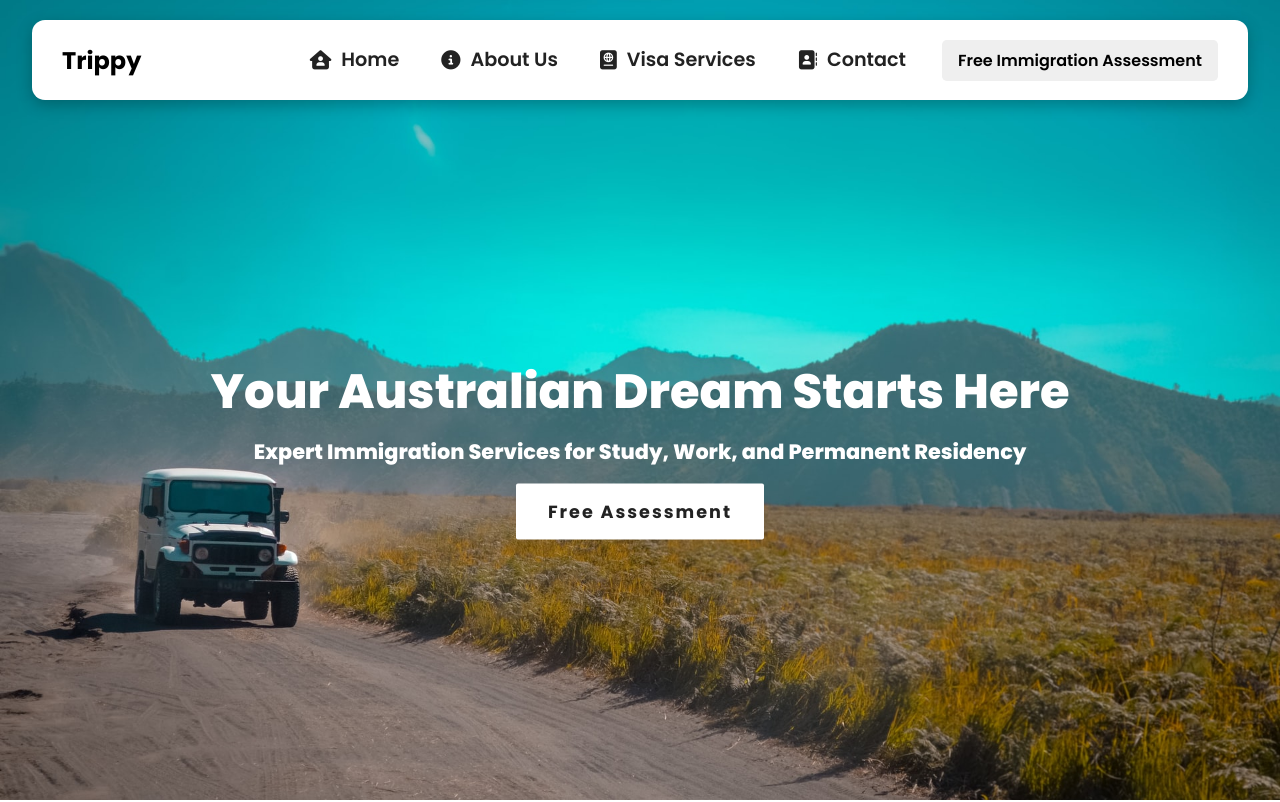
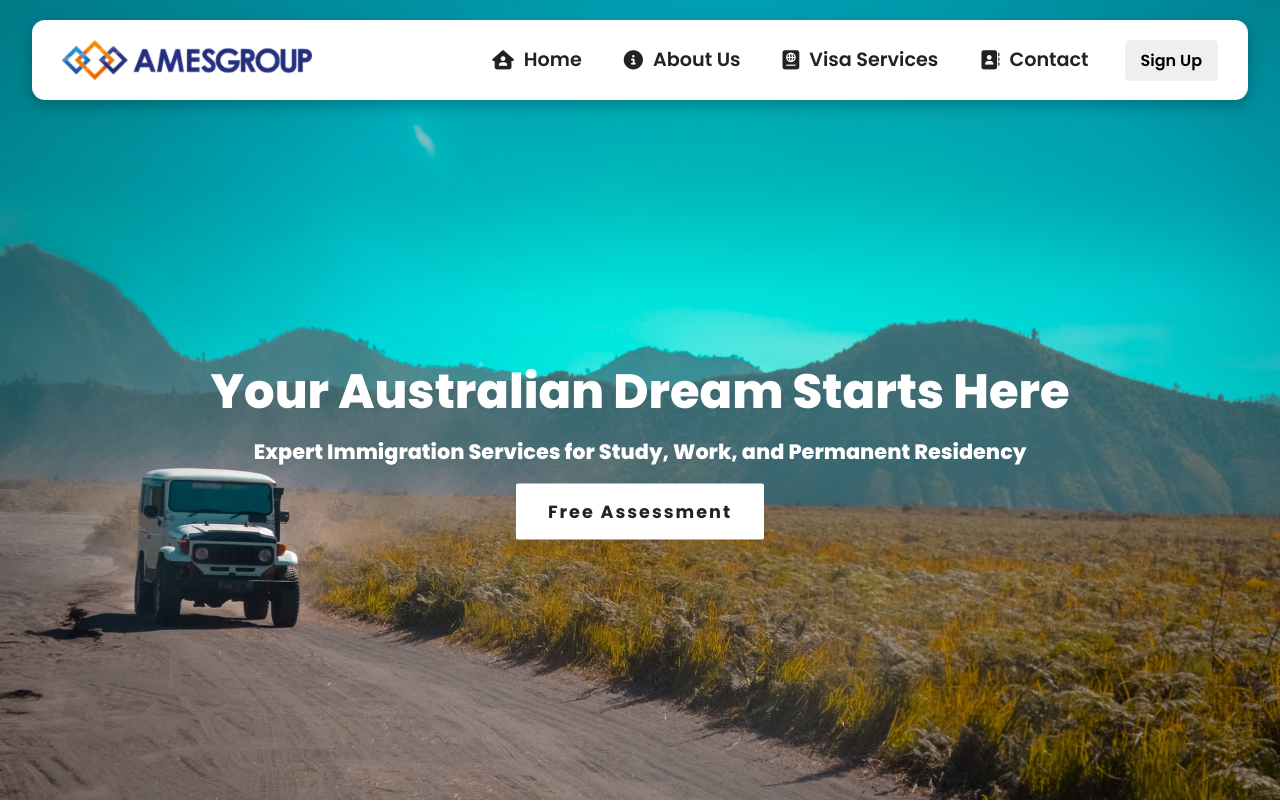
Before and after one commit to MAD-SAM22/AMES-Group-AE-website, a React (Create React App) app: page / in a window 1280 px wide. Shown: the top 802 px of the page. Built offline with nearby package versions, Linux system fonts and the light colour scheme; a web font is replaced by a local one.

Commit message:
adjust navbar

```diff
--- a/src/Componenets/Navbar.js
+++ b/src/Componenets/Navbar.js
@@ -11,7 +11,9 @@ class Navbar extends Component {
   render() {
     return (
       <nav className="NavbarItems">
-        <h1 className="navbar-logo">Trippy</h1>
+        <div className="navbar-logo">
+          <img src={logo} alt="logo" className="logo" />
+        </div>
         <div className="menu-icons" onClick={this.handleClick}>
           <i
             className={this.state.clicked ? "fas fa-times" : "fas fa-bars"}></i>
@@ -27,7 +29,7 @@ class Navbar extends Component {
               </li>
             );
           })}
-          <button>Free Immigration Assessment</button>
+          <button>Sign Up</button>
         </ul>
       </nav>
     );
```
